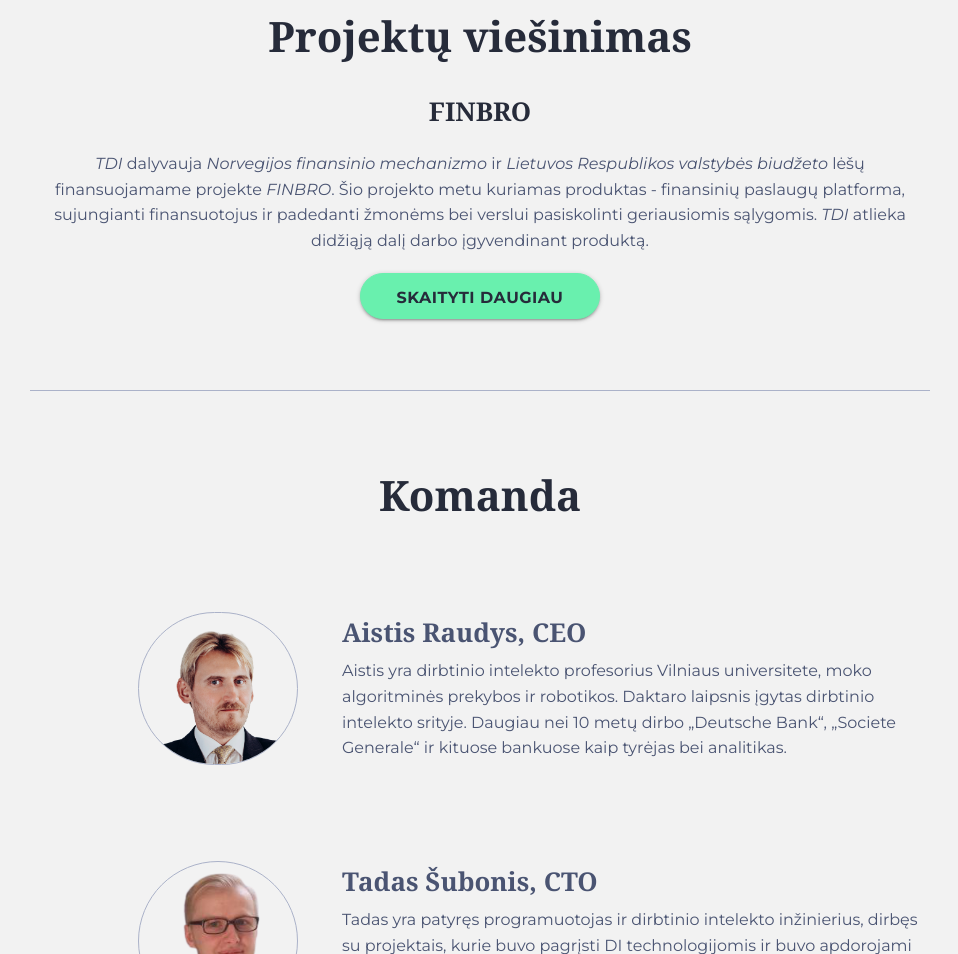
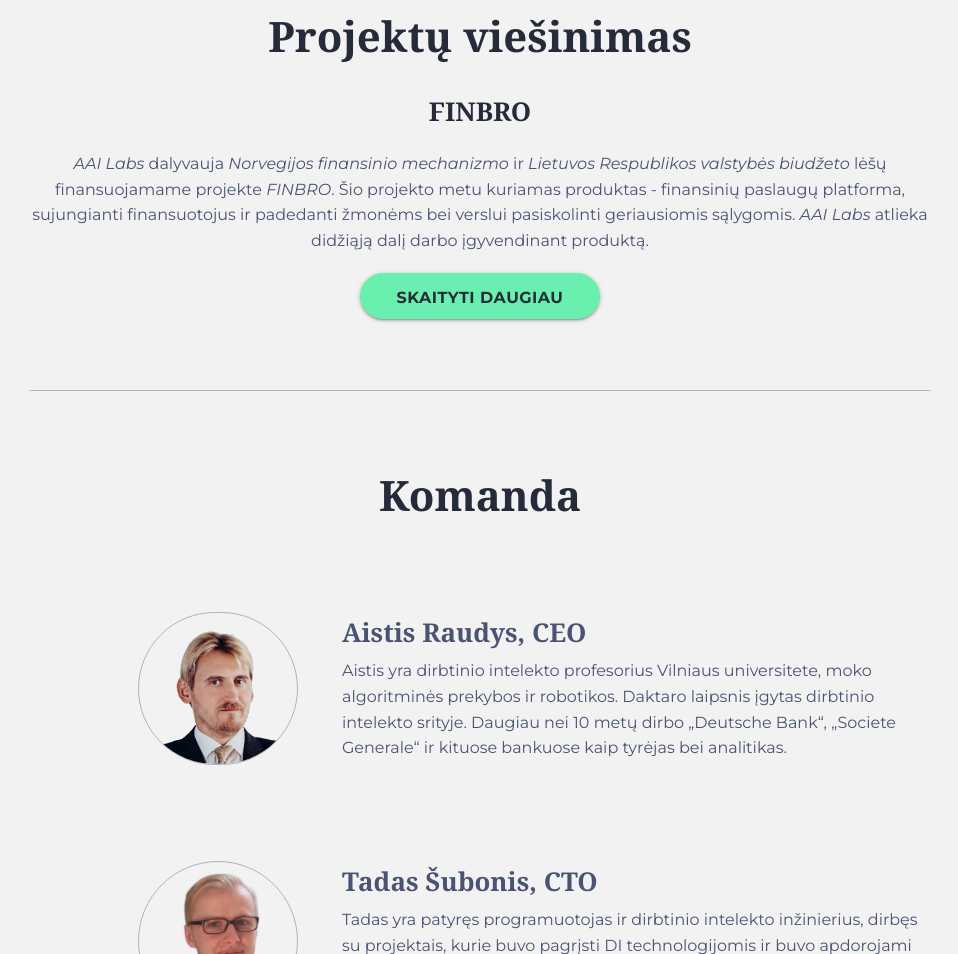
Before and after one commit to wittykiosk/tdi_webpage_aai-labs_lt, a plain HTML site: page index.html in a window 1280 px wide. Shown: the part 4617-5571 px from the top of the page, without its empty margins (160-1118 px from the left). Drawn offline with Linux system fonts and the light colour scheme; a web font is replaced by a local one.

Commit message:
[WIT-50] TDI -> AAI Labs

```diff
--- a/index.html
+++ b/index.html
@@ -229,7 +229,7 @@
 
         <div class="align--center">
             <h3 class="title">FINBRO</h3>
-            <p style="margin-bottom: 20px"><i>TDI</i> dalyvauja <i>Norvegijos finansinio mechanizmo</i> ir <i>Lietuvos Respublikos valstybės biudžeto</i> lėšų finansuojamame projekte <i>FINBRO</i>. Šio projekto metu kuriamas produktas - finansinių paslaugų platforma, sujungianti finansuotojus ir padedanti žmonėms bei verslui pasiskolinti geriausiomis sąlygomis. <i>TDI</i> atlieka didžiąją dalį darbo įgyvendinant produktą.</p>
+            <p style="margin-bottom: 20px"><i>AAI Labs</i> dalyvauja <i>Norvegijos finansinio mechanizmo</i> ir <i>Lietuvos Respublikos valstybės biudžeto</i> lėšų finansuojamame projekte <i>FINBRO</i>. Šio projekto metu kuriamas produktas - finansinių paslaugų platforma, sujungianti finansuotojus ir padedanti žmonėms bei verslui pasiskolinti geriausiomis sąlygomis. <i>AAI Labs</i> atlieka didžiąją dalį darbo įgyvendinant produktą.</p>
             <a class="btn btn--secondary" onclick="toggleFinbroDisplay()" target="_blank">Skaityti daugiau</a>
         </div>
 
```
